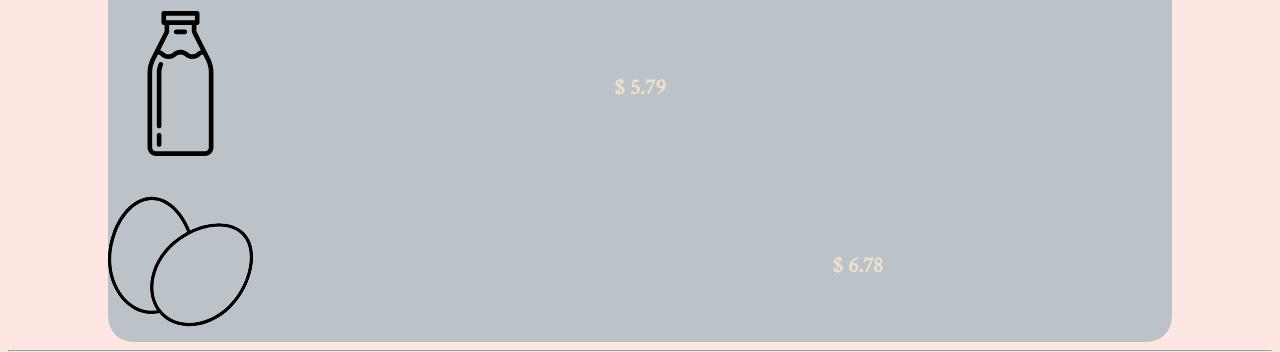
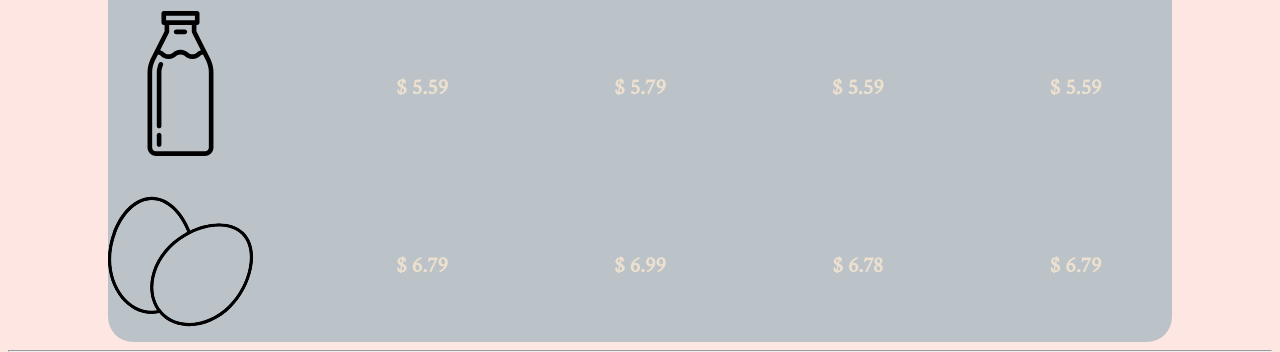
Before and after one commit to findlad/Grocerise, a plain HTML site: page index.html in a window 1280 px wide. Shown: the part 530-882 px from the top of the page. Drawn offline with nearby package versions, Linux system fonts and the light colour scheme.

Commit message:
itworked!

```diff
--- a/index.html
+++ b/index.html
@@ -82,21 +82,39 @@
 
     <script>
       //let gridId;
+      let items = ["milk", "egg"];
+      let shops = ["Walmart", "Safeway", "NoFrills", "Superstore"];
 
-      async function fetchPricesJSON(item) {
+      // items.forEach(fetchPricesJSON);
+      // shops.forEach(fetchPricesJSON);
+      async function fetchPricesJSON(thing, store) {
         const response = await fetch("priceHistory.json");
         const priceArray = await response.json();
         const categoryPrices = priceArray.filter(
-          (entry) => entry.item === item
+          (entry) => entry.item === thing
         );
-        categoryPrices.sort((a, b) => new Date(b.day) - new Date(a.day));
-        const newestEntry = categoryPrices[0];
+        console.log(store);
+        const categoryPricesStore = categoryPrices.filter(
+          (entry) => entry.shop === store
+        );
+        categoryPricesStore.sort((a, b) => new Date(b.day) - new Date(a.day));
+        console.log(categoryPricesStore);
+        const newestEntry = categoryPricesStore[0];
+        console.log(newestEntry);
         let gridId = newestEntry.shop + newestEntry.item;
         console.log(gridId);
         document.getElementById(gridId).innerHTML = "$" + newestEntry.cost;
       }
-      fetchPricesJSON("milk");
-      fetchPricesJSON("egg");
+
+      fetchPricesJSON("milk", "Safeway");
+      fetchPricesJSON("milk", "NoFrills");
+      fetchPricesJSON("milk", "Walmart");
+      fetchPricesJSON("milk", "Superstore");
+
+      fetchPricesJSON("egg", "Safeway");
+      fetchPricesJSON("egg", "NoFrills");
+      fetchPricesJSON("egg", "Walmart");
+      fetchPricesJSON("egg", "Superstore");
     </script>
   </body>
 </html>
```
